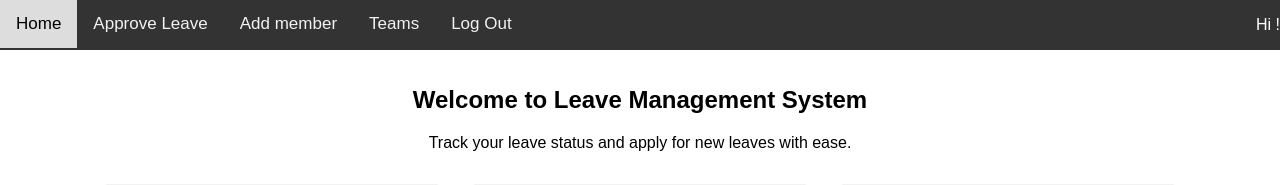
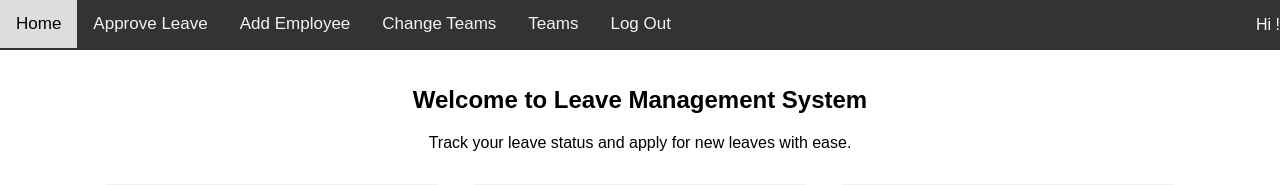
Before and after one commit to niraj1920-cloud/Leavemgt, a Django app: page / in a window 1280 px wide. Shown: the top 185 px of the page. Run offline with Django 4.2, Linux system fonts and the light colour scheme; the visitor is signed in with stand-in values (Sample User, id 1); data that the repository does not hold is empty.

Commit message:
Added employee add to navbar

```diff
--- a/firstproject/myapp/templates/add_employee.html
+++ b/firstproject/myapp/templates/add_employee.html
@@ -1,3 +1,4 @@
+{% extends "base.html" %}{% load static %}{% block content %}
 <h1>Add employee</h1>
 <form method="POST">
   {% csrf_token %}
@@ -46,3 +47,4 @@
   <input type="number" id="leave_balance" name="leave_balance" /><br />
   <button type="submit">Create User</button>
 </form>
+{% endblock content %}
--- a/firstproject/myapp/templates/base.html
+++ b/firstproject/myapp/templates/base.html
@@ -18,7 +18,8 @@
 
       <a {% if request.path == '/mhome' %}class="active"{% endif %} href="{% url 'mhome' %}">Home</a>
       <a {% if request.path == '/manager_leaveapproval' %}class="active"{% endif %} href="{% url 'manager_leaveapproval' %}">Approve Leave</a>
-      <a {% if request.path == '/manageraddemp' %}class="active"{% endif %} href="{% url 'manageraddemp' %}">Add member</a>
+      <a {% if request.path == '/add_employee' %}class="active"{% endif %} href="{% url 'add_employee' %}">Add Employee</a>
+      <a {% if request.path == '/manageraddemp' %}class="active"{% endif %} href="{% url 'manageraddemp' %}">Change Teams</a>
       <a {% if request.path == '/teams' %}class="active"{% endif %} href="{% url 'teams' %}">Teams</a>
       {% endif %}
 
--- a/firstproject/myapp/views.py
+++ b/firstproject/myapp/views.py
@@ -260,6 +260,7 @@
     return render(request, "reset_password.html")
 
 
+@user_passes_test(is_manager, login_url="ehome")
 def add_employee(request):
     if request.method == "POST":
         username = request.POST.get("username")
```
